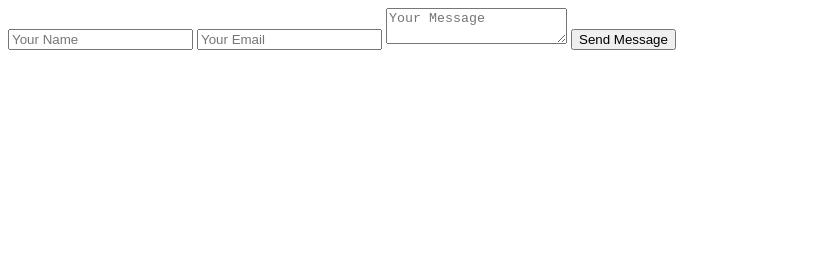
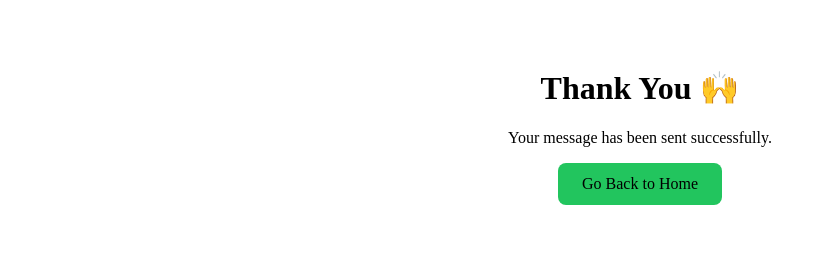
Before and after one commit to arshadhasan538-debug/brand-promo-frontend, a plain HTML site: page thankyou.html in a window 1280 px wide. Shown: the whole page, without its empty margins (0-826 px from the left). Drawn offline with Linux system fonts and the light colour scheme.

Commit message:
Update thankyou.html to display thank you message
Removed the contact form and added a thank you message with a link to go back to the home page

```diff
--- a/thankyou.html
+++ b/thankyou.html
@@ -1,12 +1,17 @@
-<form name="contact" method="POST" data-netlify="true" action="/thankyou.html">
+<!DOCTYPE html>
+<html>
+<head>
+  <title>Thank You</title>
+</head>
+<body style="text-align:center; padding:40px;">
+  <h1>Thank You 🙌</h1>
+  <p>Your message has been sent successfully.</p>
 
-  <input type="hidden" name="form-name" value="contact" />
-
-  <input type="text" name="name" placeholder="Your Name" required />
-
-  <input type="email" name="email" placeholder="Your Email" required />
-
-  <textarea name="message" placeholder="Your Message" required></textarea>
-
-  <button type="submit">Send Message</button>
-</form>
+  <a href="/index.html"
+     style="display:inline-block;padding:12px 24px;
+     background:#22c55e;color:#000;
+     border-radius:8px;text-decoration:none;">
+     Go Back to Home
+  </a>
+</body>
+</html>
```
